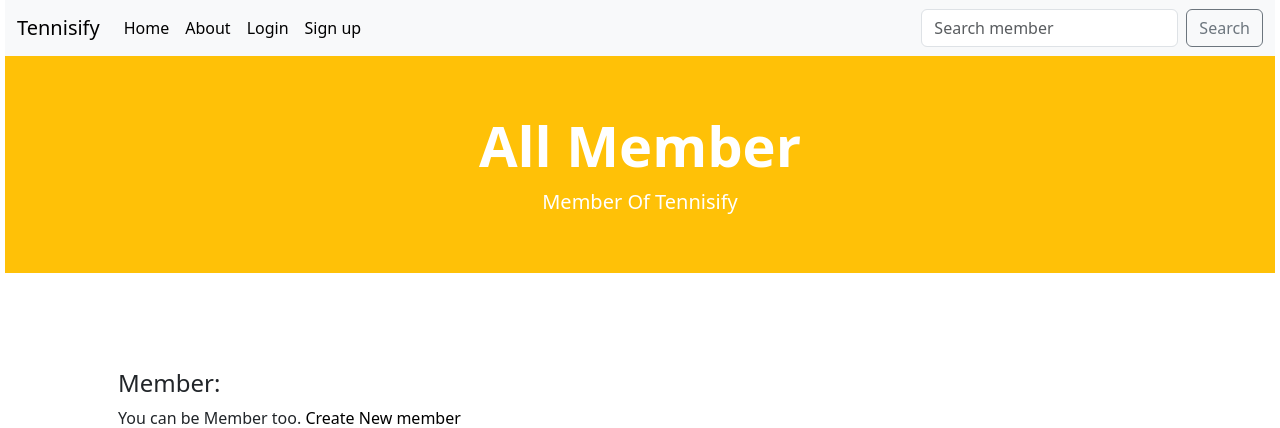
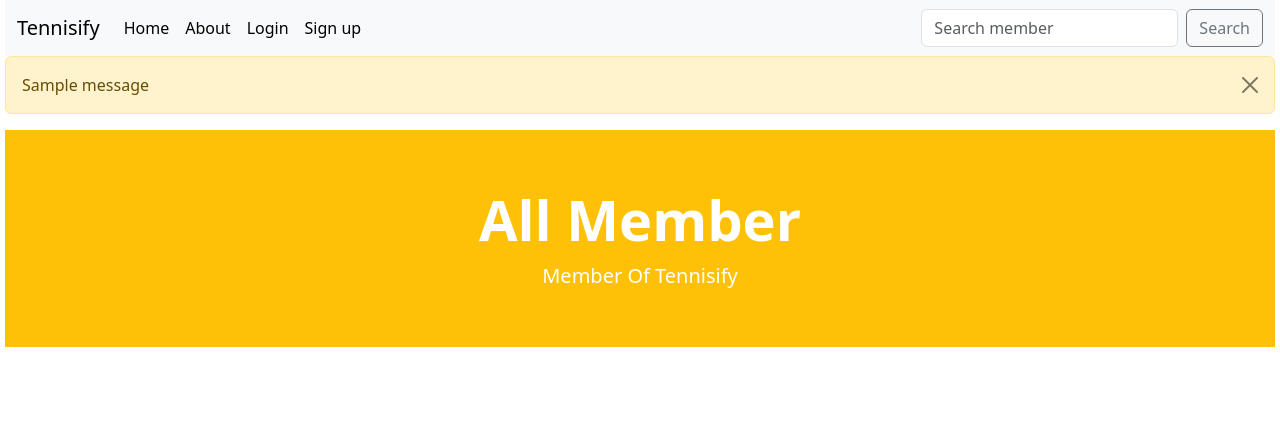
Before and after one commit to jiggyboy1/show_all_member, a Django app: page / in a window 1280 px wide. Shown: the top 428 px of the page. Run offline with Django 5.2, Linux system fonts and the light colour scheme; tables that the repository leaves empty hold one stand-in row (values such as "Sample post"); one stand-in notice (Sample message) is shown.

Commit message:
initial commit

```diff
--- a/main/views.py
+++ b/main/views.py
@@ -2,6 +2,7 @@ from django.shortcuts import render,redirect
 from .models import Member
 from .forms import MemberForms,Registerform
 from django.contrib.auth import authenticate,login,logout
+from django.contrib import messages
 
 # Create your views here.
 def home(request):
@@ -31,6 +32,7 @@ def about(request):
 def delete_member(request,pk):
     member = Member.objects.get(id=pk)
     member.delete()
+    messages.success(request,"Deleted This Member")
     return redirect('home')
 
 def login_user(request):
--- a/static/css/styles.css
+++ b/static/css/styles.css
@@ -22,4 +22,8 @@ a:hover{
 
 .about{
   text-align: center;
+
 }
+.about > h3{
+  font-size: 300px;
+}
--- a/templates/partial/nav.html
+++ b/templates/partial/nav.html
@@ -66,3 +66,9 @@
         </div>
       </div>
     </nav>
+    {% for message in messages %}
+        <div class="alert alert-warning alert-dismissible fade show" role="alert">
+            {{message}}
+            <button type="button" class="btn-close" data-bs-dismiss="alert" aria-label="Close"></button>
+          </div>
+    {% endfor %}
```
